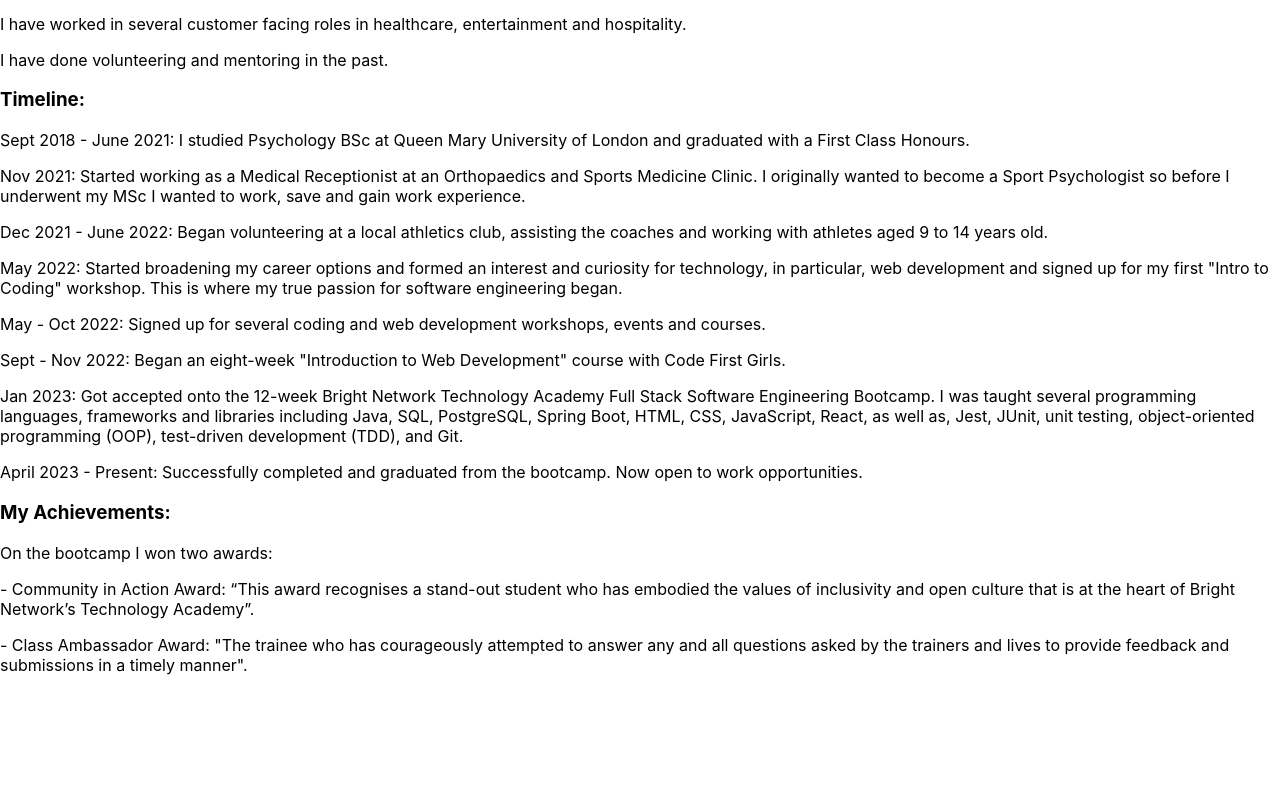
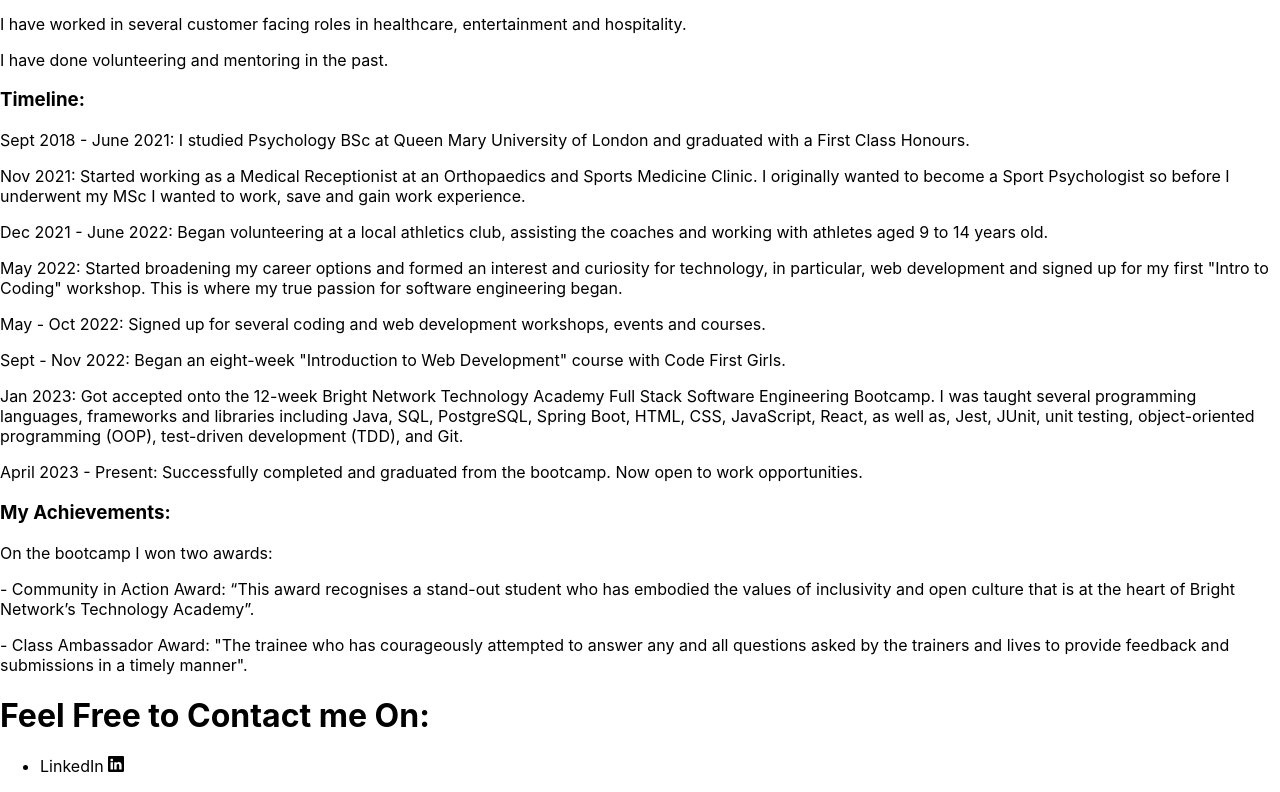
Before and after one commit to ChinikaC/My_Portfolio, a React (Create React App) app: page /Contact in a window 1280 px wide. Shown: the part 285-1077 px from the top of the page. Before the commit the page ends 976 px from the top, so only its background shows below. Built offline with nearby package versions, Linux system fonts and the light colour scheme.

Commit message:
Edited 'Contact' section

```diff
--- a/src/components/Contact.js
+++ b/src/components/Contact.js
@@ -1,4 +1,22 @@
+import { BsLinkedin } from 'react-icons/bs';
+
 const Contact = () => {
+
+    return (
+        <div className="contactDetails">
+            <div>
+                <h1> Feel Free to Contact me On:</h1>
+            </div>
+            <div className="contactIcons">
+            <ul>
+        <li>
+          LinkedIn <BsLinkedin/>
+        </li>
+        </ul>
+
+            </div>
+        </div>
+    )
 
 };
 
```
